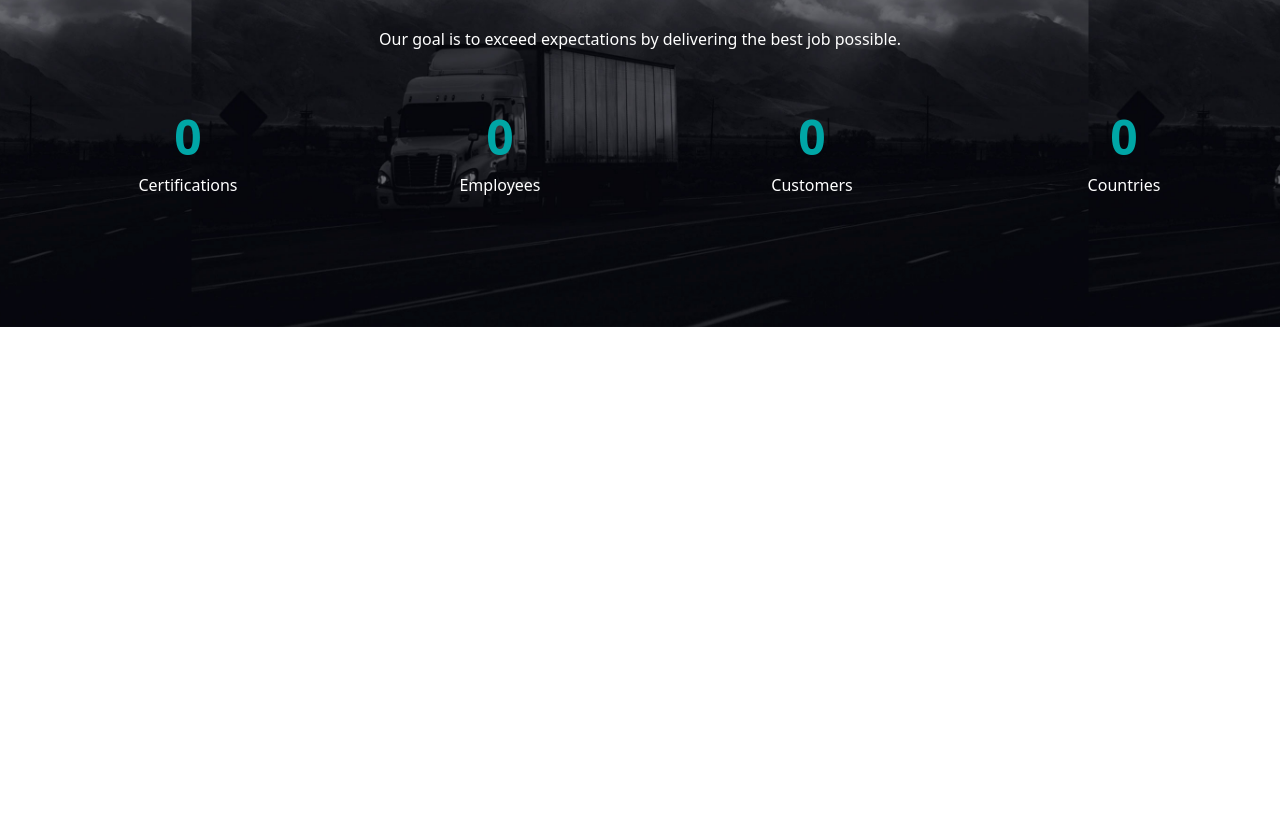
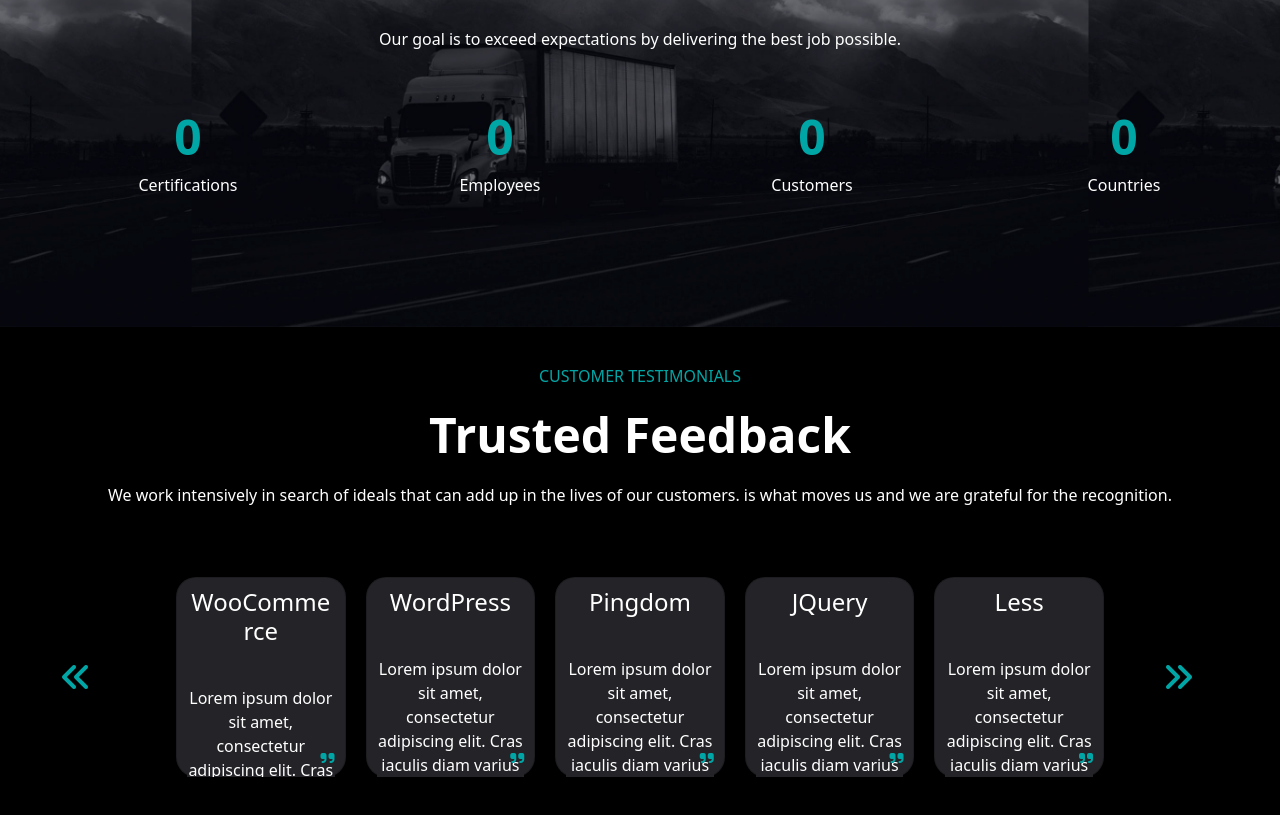
Before and after one commit to matteocenci/proj-html-vuejs, a Vue app: page / in a window 1280 px wide. Shown: the part 2168-2983 px from the top of the page. Before the commit the page ends 2495 px from the top, so only its background shows below. Built offline with nearby package versions, Linux system fonts and the light colour scheme.

Commit message:
add: cursor pointer

```diff
--- /dev/null
+++ b/src/components/CarouselSection.vue
@@ -0,0 +1,128 @@
+<script>
+export default {
+    props: {
+        card: Array
+    },
+    data() {
+        return {
+
+        }
+    }
+}
+</script>
+
+
+<template>
+    <section>
+        <h6>CUSTOMER TESTIMONIALS</h6>
+        <h3>Trusted Feedback</h3>
+        <p>We work intensively in search of ideals that can add up in the lives of our customers. is what moves us
+            and we are grateful for the recognition.</p>
+        <div class="carousel">
+            <div class="prev">
+                <i class="fa-solid fa-angles-left"></i>
+            </div>
+            <div class="card-container">
+                <div class="card" v-for="info in card">
+                    <h4>{{ info.title }}</h4>
+                    <div>
+                        <p>{{ info.feedback }}</p>
+                        <i class="fa-solid fa-quote-right position"></i>
+                    </div>
+                </div>
+            </div>
+            <div class="next">
+                <i class="fa-solid fa-angles-right"></i>
+            </div>
+        </div>
+    </section>
+</template>
+
+
+<style lang="scss" scoped>
+@use '../style/partials/mixins' as *;
+@use '../style/partials/variables' as *;
+
+
+section {
+    background-color: black;
+    padding: 40px;
+
+    h6 {
+        color: $primary-color;
+        text-align: center;
+        margin-bottom: 20px;
+    }
+
+    h3 {
+        text-align: center;
+        color: white;
+        font-weight: bold;
+        font-size: 3rem;
+        margin-bottom: 20px;
+    }
+
+    p {
+        color: white;
+        margin-bottom: 50px;
+        text-align: center
+    }
+
+    .carousel {
+        padding: 20px;
+        @include flex(row, space-between, center);
+
+        i {
+            color: $primary-color;
+        }
+
+        .prev {
+            font-size: 2rem;
+            width: 5%;
+        }
+
+        .card-container {
+            width: 80%;
+            @include flex(row, space-between, center);
+            gap: 20px;
+            overflow-x: auto;
+
+            .card {
+                height: 200px;
+                padding: 10px;
+                width: calc(100% / 3 - 20px);
+                position: relative;
+                border-radius: 20px;
+                background-color: #232328;
+
+                h4 {
+                    color: white;
+                    text-align: center;
+                    margin-bottom: 40px;
+                }
+
+                div {
+                    background-color: #232328;
+
+                    p {
+                        margin: 0;
+                    }
+                }
+
+                .position {
+                    position: absolute;
+                    right: 10px;
+                    bottom: 10px;
+                }
+            }
+        }
+
+
+        .next {
+            font-size: 2rem;
+            width: 5%;
+        }
+
+    }
+}
+</style>
--- a/src/pages/Home.vue
+++ b/src/pages/Home.vue
@@ -4,13 +4,15 @@ import HeroSection from '../components/HeroSection.vue';
 import PlaneSection from '../components/PlaneSection.vue';
 import ServicesSection from '../components/ServicesSection.vue';
 import ResultsSection from '../components/ResultsSection.vue';
+import CarouselSection from '../components/CarouselSection.vue'
 
 export default {
     components: {
         HeroSection,
         PlaneSection,
         ServicesSection,
-        ResultsSection
+        ResultsSection,
+        CarouselSection
     },
     data() {
         return {
@@ -26,6 +28,7 @@ export default {
     <PlaneSection />
     <ServicesSection :store="store.main_services" />
     <ResultsSection :results="store.results" />
+    <CarouselSection :card="store.trusted_feedback" />
 
 
 </template>
--- a/src/style/general.scss
+++ b/src/style/general.scss
@@ -10,6 +10,7 @@
 }
 
 .btn-prymary-color {
+    cursor: pointer;
     color: white;
     border: 0;
     padding: 10px 16px;
@@ -18,6 +19,7 @@
 }
 
 .btn-secondary-color {
+    cursor: pointer;
     color: white;
     border: 1px solid $primary-color;
     padding: 10px 16px;
```
